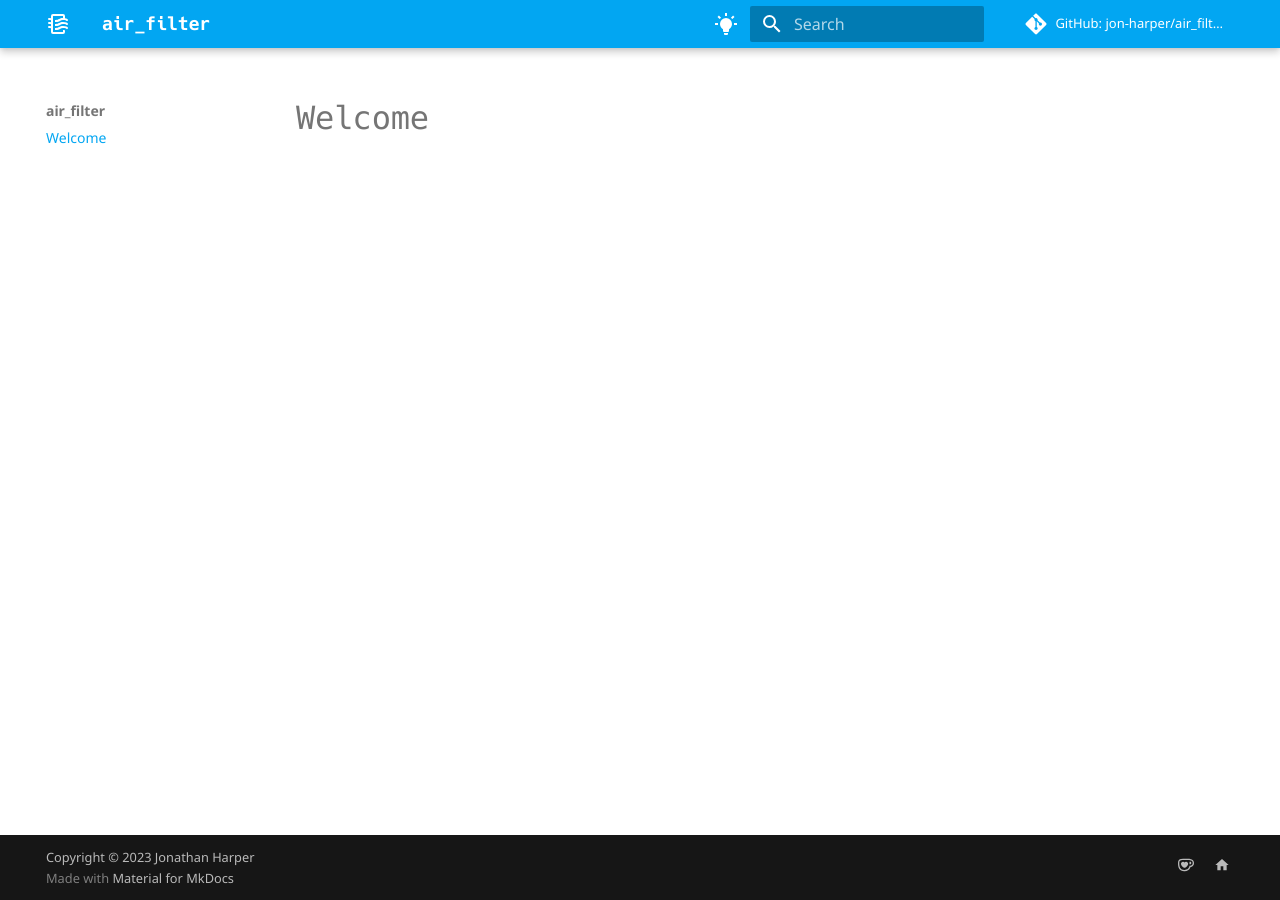
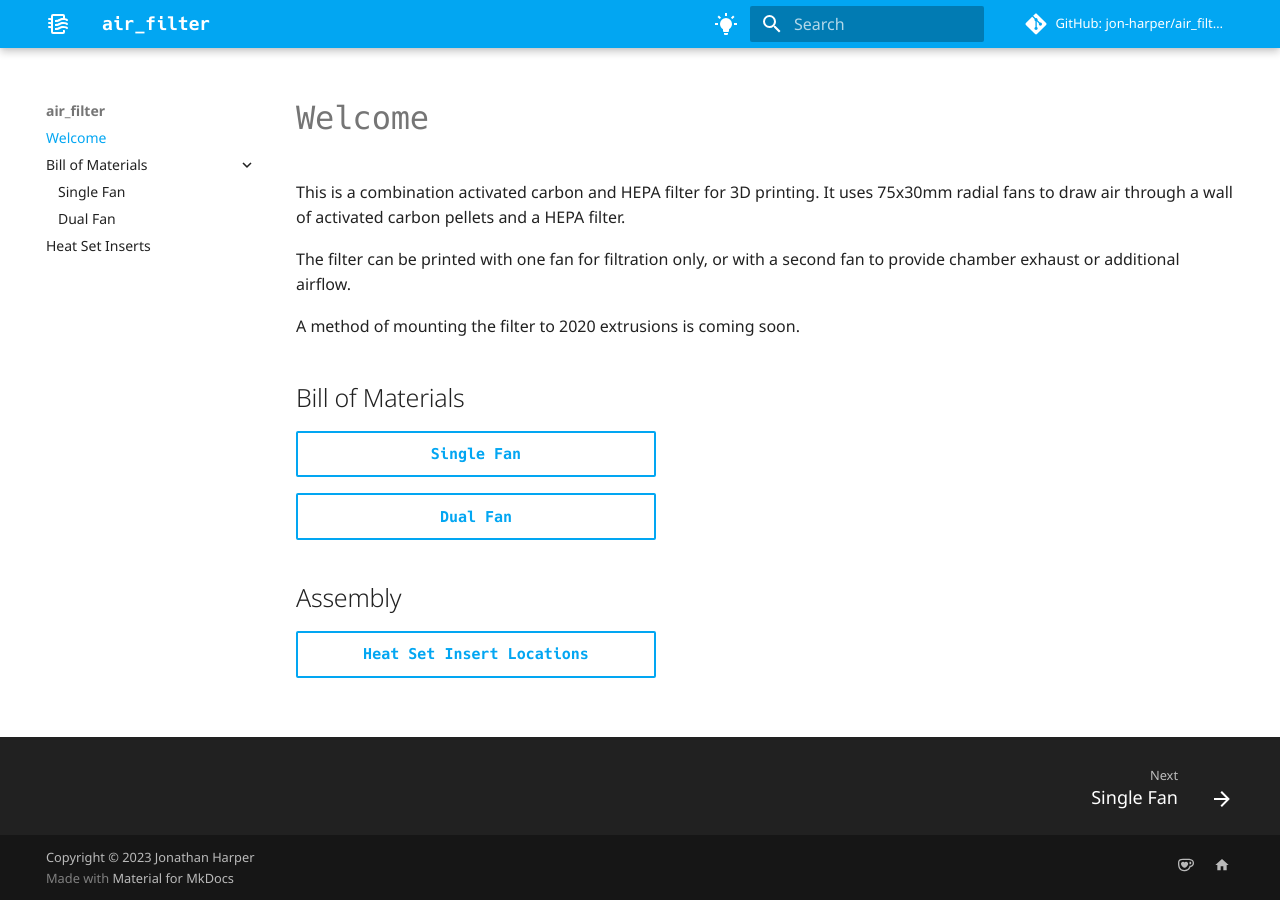
Before and after one commit to jon-harper/air_filter, an MkDocs documentation site: the page built from docs/index.md, in a window 1280 px wide. Built offline with MkDocs 1.6.1 and Material for MkDocs 9.7.7, drawn with Linux system fonts in a browser that asks for light colours; comment, search, counter and statistics services are not loaded.

Commit message:
Initial doc commit

```diff
--- a/docs/index.md
+++ b/docs/index.md
@@ -3,4 +3,21 @@ title: Welcome
 summary: Landing page for the Unnamed Air Filter
 authors: Jon Harper
 date: 2023-5-5
+hide: toc
 ---
+
+This is a combination activated carbon and HEPA filter for 3D printing. It uses 75x30mm radial fans to draw air through a wall of activated carbon pellets and a HEPA filter.
+
+The filter can be printed with one fan for filtration only, or with a second fan to provide chamber exhaust or additional airflow.
+
+A method of mounting the filter to 2020 extrusions is coming soon.
+
+## Bill of Materials
+
+[Single Fan](single.md){ .md-button }
+
+[Dual Fan](dual.md){ .md-button }
+
+## Assembly
+
+[Heat Set Insert Locations](inserts.md){ .md-button }
--- a/mkdocs.yml
+++ b/mkdocs.yml
@@ -24,16 +24,16 @@ markdown_extensions:
       emoji_generator: !!python/name:materialx.emoji.to_svg
   - pymdownx.tasklist:
       custom_checkbox: true
+  - pymdownx.snippets:
+      auto_append:
+        - include/links.md
 
 theme:
   name: material
   features:
     - navigation.instant
-    # - navigation.tabs
-    # - navigation.tabs.sticky
     - navigation.footer
     - navigation.expand
-    - toc.integrate
     - toc.follow
   icon:
     logo: material/air-filter
@@ -70,3 +70,7 @@ plugins:
 
 nav:
   - index.md
+  - Bill of Materials:
+    - single.md
+    - dual.md
+  - inserts.md
```
Also changed, not shown: docs/dual.md (added, +23 -0 lines), docs/inserts.md (added, +29 -0 lines), docs/single.md (added, +22 -0 lines), include/links.md (added, +11 -0 lines).
